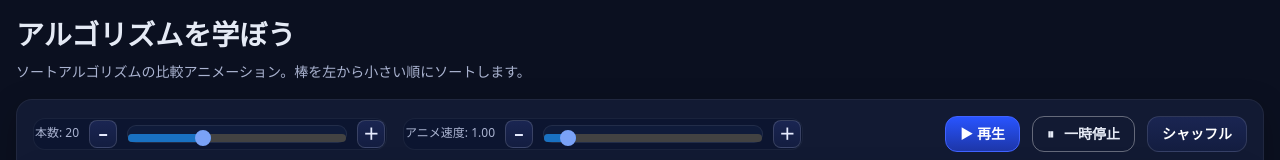
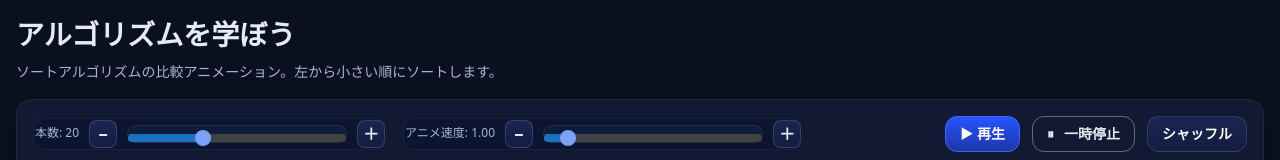
Before and after one commit to shin4488/algorithm-visualizer, a React (Vite) app: page / in a window 1280 px wide. Shown: the top 160 px of the page. Built offline with nearby package versions, Linux system fonts and the light colour scheme.

Commit message:
change: description of how animation moves

```diff
--- a/src/App.tsx
+++ b/src/App.tsx
@@ -330,7 +330,7 @@ const App: React.FC = () => {
           アルゴリズムを学ぼう
         </Title>
         <Text c="var(--muted)" size="sm">
-          ソートアルゴリズムの比較アニメーション。棒を左から小さい順にソートします。
+          ソートアルゴリズムの比較アニメーション。左から小さい順にソートします。
         </Text>
       </Stack>
 
```
